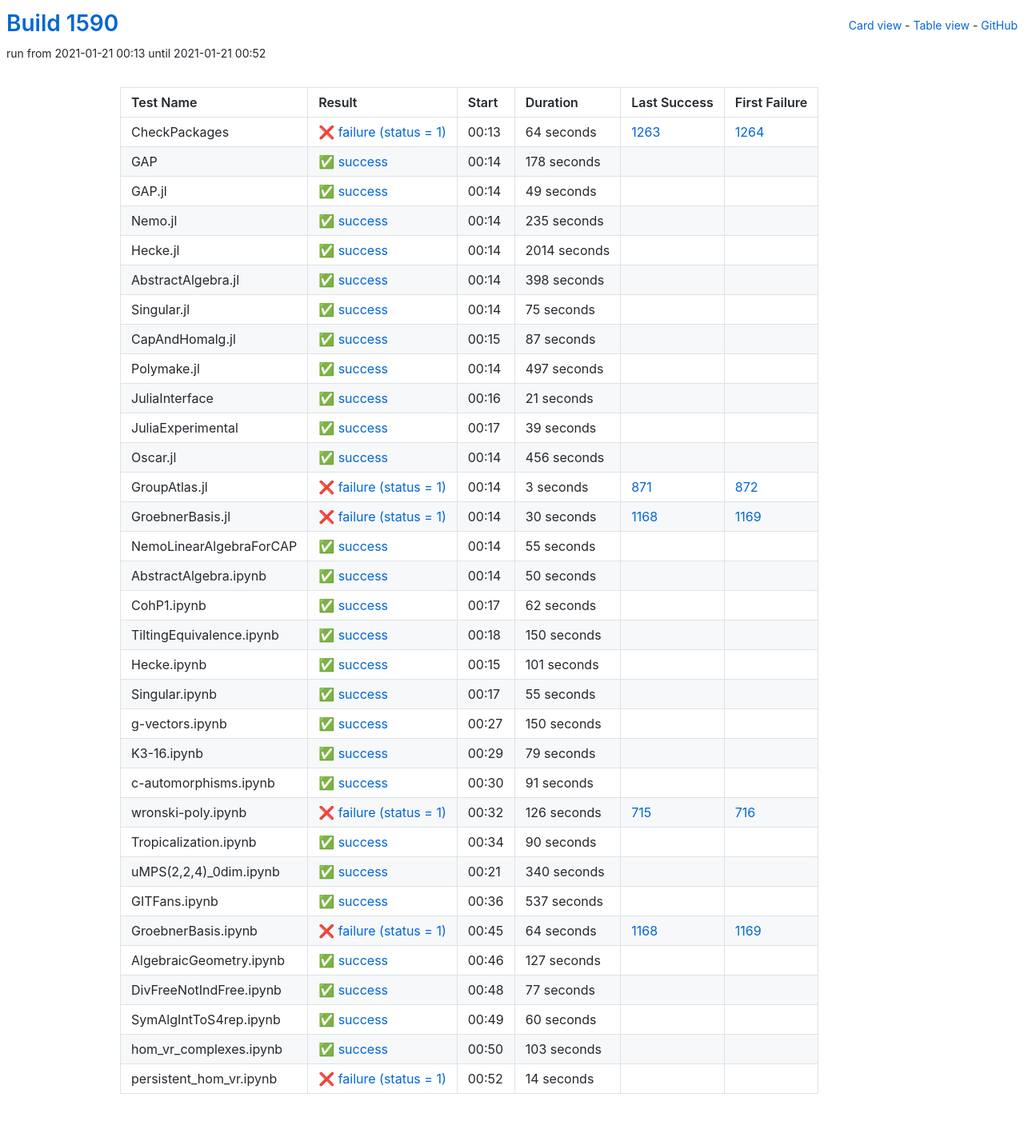
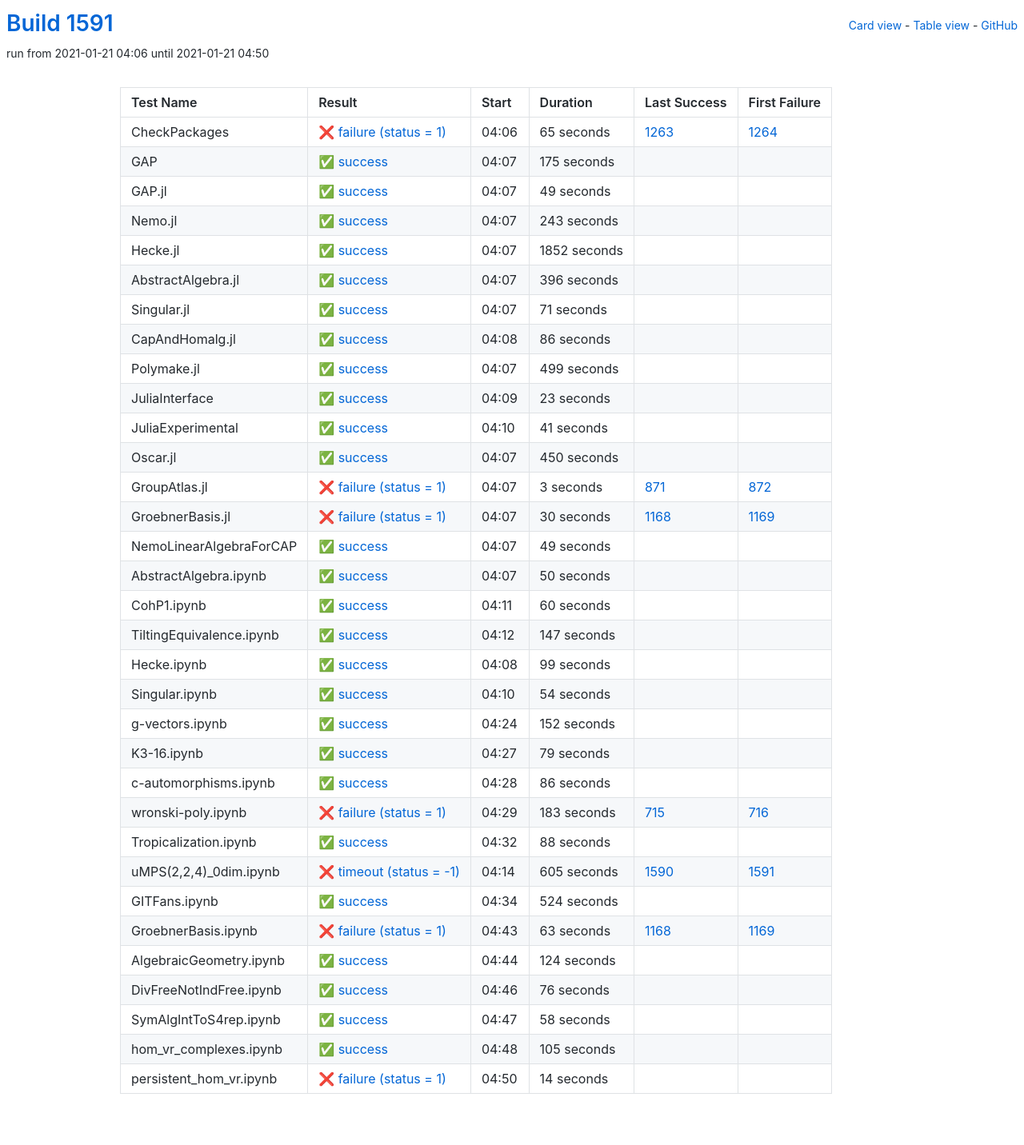
Before and after one commit to oscar-system/oscar-ci-status-stable, a Jekyll site: the page built from table.html, in a window 1280 px wide. Shown: the whole page at 80% size. Built offline with Jekyll 4.4.1, drawn with Linux system fonts in a browser that asks for light colours.

Commit message:
Build #1591

```diff
--- a/_data/ci.yml
+++ b/_data/ci.yml
@@ -1,6 +1,6 @@
 ---
-build: 1590
-build_url: https://oscarci.mathematik.uni-kl.de/job/oscar-stable/1590/
+build: 1591
+build_url: https://oscarci.mathematik.uni-kl.de/job/oscar-stable/1591/
 job: oscar-stable
 organization: oscar-system
 repo: oscar-ci-status-stable
@@ -8,32 +8,32 @@ repourl: https://github.com/oscar-system/oscar-ci-status-stable
 tests:
 - name: CheckPackages
   id: checkpackages
-  log: https://oscarci.mathematik.uni-kl.de/job/oscar-stable/1590/artifact/logs/build-1590/CheckPackages.log
-  start: 2021-01-21 00:13
+  log: https://oscarci.mathematik.uni-kl.de/job/oscar-stable/1591/artifact/logs/build-1591/CheckPackages.log
+  start: 2021-01-21 04:06
   success: false
   exitcode: 1
   status: failure
-  duration: 64
+  duration: 65
   last_success: 1263
   last_success_url: https://oscarci.mathematik.uni-kl.de/job/oscar-stable/1263/
   first_failure: 1264
   first_failure_url: https://oscarci.mathematik.uni-kl.de/job/oscar-stable/1264/
 - name: GAP
   id: gap
-  log: https://oscarci.mathematik.uni-kl.de/job/oscar-stable/1590/artifact/logs/build-1590/GAP.log
-  start: 2021-01-21 00:14
+  log: https://oscarci.mathematik.uni-kl.de/job/oscar-stable/1591/artifact/logs/build-1591/GAP.log
+  start: 2021-01-21 04:07
   success: true
   exitcode: 0
   status: success
-  duration: 178
+  duration: 175
   last_success: false
   last_success_url:
   first_failure: false
   first_failure_url:
 - name: GAP.jl
   id: gap-jl
-  log: https://oscarci.mathematik.uni-kl.de/job/oscar-stable/1590/artifact/logs/build-1590/GAP.jl.log
-  start: 2021-01-21 00:14
+  log: https://oscarci.mathematik.uni-kl.de/job/oscar-stable/1591/artifact/logs/build-1591/GAP.jl.log
+  start: 2021-01-21 04:07
   success: true
   exitcode: 0
   status: success
@@ -44,116 +44,116 @@ tests:
   first_failure_url:
 - name: Nemo.jl
   id: nemo-jl
-  log: https://oscarci.mathematik.uni-kl.de/job/oscar-stable/1590/artifact/logs/build-1590/Nemo.jl.log
-  start: 2021-01-21 00:14
+  log: https://oscarci.mathematik.uni-kl.de/job/oscar-stable/1591/artifact/logs/build-1591/Nemo.jl.log
+  start: 2021-01-21 04:07
   success: true
   exitcode: 0
   status: success
-  duration: 235
+  duration: 243
   last_success: false
   last_success_url:
   first_failure: false
   first_failure_url:
 - name: Hecke.jl
   id: hecke-jl
-  log: https://oscarci.mathematik.uni-kl.de/job/oscar-stable/1590/artifact/logs/build-1590/Hecke.jl.log
-  start: 2021-01-21 00:14
+  log: https://oscarci.mathematik.uni-kl.de/job/oscar-stable/1591/artifact/logs/build-1591/Hecke.jl.log
+  start: 2021-01-21 04:07
   success: true
   exitcode: 0
   status: success
-  duration: 2014
+  duration: 1852
   last_success: false
   last_success_url:
   first_failure: false
   first_failure_url:
 - name: AbstractAlgebra.jl
   id: abstractalgebra-jl
-  log: https://oscarci.mathematik.uni-kl.de/job/oscar-stable/1590/artifact/logs/build-1590/AbstractAlgebra.jl.log
-  start: 2021-01-21 00:14
+  log: https://oscarci.mathematik.uni-kl.de/job/oscar-stable/1591/artifact/logs/build-1591/AbstractAlgebra.jl.log
+  start: 2021-01-21 04:07
   success: true
   exitcode: 0
   status: success
-  duration: 398
+  duration: 396
   last_success: false
   last_success_url:
   first_failure: false
   first_failure_url:
 - name: Singular.jl
   id: singular-jl
-  log: https://oscarci.mathematik.uni-kl.de/job/oscar-stable/1590/artifact/logs/build-1590/Singular.jl.log
-  start: 2021-01-21 00:14
+  log: https://oscarci.mathematik.uni-kl.de/job/oscar-stable/1591/artifact/logs/build-1591/Singular.jl.log
+  start: 2021-01-21 04:07
   success: true
   exitcode: 0
   status: success
-  duration: 75
+  duration: 71
   last_success: false
   last_success_url:
   first_failure: false
   first_failure_url:
 - name: CapAndHomalg.jl
   id: capandhomalg-jl
-  log: https://oscarci.mathematik.uni-kl.de/job/oscar-stable/1590/artifact/logs/build-1590/CapAndHomalg.jl.log
-  start: 2021-01-21 00:15
+  log: https://oscarci.mathematik.uni-kl.de/job/oscar-stable/1591/artifact/logs/build-1591/CapAndHomalg.jl.log
+  start: 2021-01-21 04:08
   success: true
   exitcode: 0
   status: success
-  duration: 87
+  duration: 86
   last_success: false
   last_success_url:
   first_failure: false
   first_failure_url:
 - name: Polymake.jl
   id: polymake-jl
-  log: https://oscarci.mathematik.uni-kl.de/job/oscar-stable/1590/artifact/logs/build-1590/Polymake.jl.log
-  start: 2021-01-21 00:14
+  log: https://oscarci.mathematik.uni-kl.de/job/oscar-stable/1591/artifact/logs/build-1591/Polymake.jl.log
+  start: 2021-01-21 04:07
   success: true
   exitcode: 0
   status: success
-  duration: 497
+  duration: 499
   last_success: false
   last_success_url:
   first_failure: false
   first_failure_url:
 - name: JuliaInterface
   id: juliainterface
-  log: https://oscarci.mathematik.uni-kl.de/job/oscar-stable/1590/artifact/logs/build-1590/JuliaInterface.log
-  start: 2021-01-21 00:16
+  log: https://oscarci.mathematik.uni-kl.de/job/oscar-stable/1591/artifact/logs/build-1591/JuliaInterface.log
+  start: 2021-01-21 04:09
   success: true
   exitcode: 0
   status: success
-  duration: 21
+  duration: 23
   last_success: false
   last_success_url:
   first_failure: false
   first_failure_url:
 - name: JuliaExperimental
   id: juliaexperimental
-  log: https://oscarci.mathematik.uni-kl.de/job/oscar-stable/1590/artifact/logs/build-1590/JuliaExperimental.log
-  start: 2021-01-21 00:17
+  log: https://oscarci.mathematik.uni-kl.de/job/oscar-stable/1591/artifact/logs/build-1591/JuliaExperimental.log
+  start: 2021-01-21 04:10
   success: true
   exitcode: 0
   status: success
-  duration: 39
+  duration: 41
   last_success: false
   last_success_url:
   first_failure: false
   first_failure_url:
 - name: Oscar.jl
   id: oscar-jl
-  log: https://oscarci.mathematik.uni-kl.de/job/oscar-stable/1590/artifact/logs/build-1590/Oscar.jl.log
-  start: 2021-01-21 00:14
+  log: https://oscarci.mathematik.uni-kl.de/job/oscar-stable/1591/artifact/logs/build-1591/Oscar.jl.log
+  start: 2021-01-21 04:07
   success: true
   exitcode: 0
   status: success
-  duration: 456
+  duration: 450
   last_success: false
   last_success_url:
   first_failure: false
   first_failure_url:
 - name: GroupAtlas.jl
   id: groupatlas-jl
-  log: https://oscarci.mathematik.uni-kl.de/job/oscar-stable/1590/artifact/logs/build-1590/GroupAtlas.jl.log
-  start: 2021-01-21 00:14
+  log: https://oscarci.mathematik.uni-kl.de/job/oscar-stable/1591/artifact/logs/build-1591/GroupAtlas.jl.log
+  start: 2021-01-21 04:07
   success: false
   exitcode: 1
   status: failure
@@ -164,8 +164,8 @@ tests:
   first_failure_url: https://oscarci.mathematik.uni-kl.de/job/oscar-stable/872/
 - name: GroebnerBasis.jl
   id: groebnerbasis-jl
-  log: https://oscarci.mathematik.uni-kl.de/job/oscar-stable/1590/artifact/logs/build-1590/GroebnerBasis.jl.log
-  start: 2021-01-21 00:14
+  log: https://oscarci.mathematik.uni-kl.de/job/oscar-stable/1591/artifact/logs/build-1591/GroebnerBasis.jl.log
+  start: 2021-01-21 04:07
   success: false
   exitcode: 1
   status: failure
@@ -176,20 +176,20 @@ tests:
   first_failure_url: https://oscarci.mathematik.uni-kl.de/job/oscar-stable/1169/
 - name: NemoLinearAlgebraForCAP
   id: nemolinearalgebraforcap
-  log: https://oscarci.mathematik.uni-kl.de/job/oscar-stable/1590/artifact/logs/build-1590/NemoLinearAlgebraForCAP.log
-  start: 2021-01-21 00:14
+  log: https://oscarci.mathematik.uni-kl.de/job/oscar-stable/1591/artifact/logs/build-1591/NemoLinearAlgebraForCAP.log
+  start: 2021-01-21 04:07
   success: true
   exitcode: 0
   status: success
-  duration: 55
+  duration: 49
   last_success: false
   last_success_url:
   first_failure: false
   first_failure_url:
 - name: AbstractAlgebra.ipynb
   id: abstractalgebra-ipynb
-  log: https://oscarci.mathematik.uni-kl.de/job/oscar-stable/1590/artifact/logs/build-1590/AbstractAlgebra.ipynb.log
-  start: 2021-01-21 00:14
+  log: https://oscarci.mathematik.uni-kl.de/job/oscar-stable/1591/artifact/logs/build-1591/AbstractAlgebra.ipynb.log
+  start: 2021-01-21 04:07
   success: true
   exitcode: 0
   status: success
@@ -200,68 +200,68 @@ tests:
   first_failure_url:
 - name: CohP1.ipynb
   id: cohp1-ipynb
-  log: https://oscarci.mathematik.uni-kl.de/job/oscar-stable/1590/artifact/logs/build-1590/CohP1.ipynb.log
-  start: 2021-01-21 00:17
+  log: https://oscarci.mathematik.uni-kl.de/job/oscar-stable/1591/artifact/logs/build-1591/CohP1.ipynb.log
+  start: 2021-01-21 04:11
   success: true
   exitcode: 0
   status: success
-  duration: 62
+  duration: 60
   last_success: false
   last_success_url:
   first_failure: false
   first_failure_url:
 - name: TiltingEquivalence.ipynb
   id: tiltingequivalence-ipynb
-  log: https://oscarci.mathematik.uni-kl.de/job/oscar-stable/1590/artifact/logs/build-1590/TiltingEquivalence.ipynb.log
-  start: 2021-01-21 00:18
+  log: https://oscarci.mathematik.uni-kl.de/job/oscar-stable/1591/artifact/logs/build-1591/TiltingEquivalence.ipynb.log
+  start: 2021-01-21 04:12
   success: true
   exitcode: 0
   status: success
-  duration: 150
+  duration: 147
   last_success: false
   last_success_url:
   first_failure: false
   first_failure_url:
 - name: Hecke.ipynb
   id: hecke-ipynb
-  log: https://oscarci.mathematik.uni-kl.de/job/oscar-stable/1590/artifact/logs/build-1590/Hecke.ipynb.log
-  start: 2021-01-21 00:15
+  log: https://oscarci.mathematik.uni-kl.de/job/oscar-stable/1591/artifact/logs/build-1591/Hecke.ipynb.log
+  start: 2021-01-21 04:08
   success: true
   exitcode: 0
   status: success
-  duration: 101
+  duration: 99
   last_success: false
   last_success_url:
   first_failure: false
   first_failure_url:
 - name: Singular.ipynb
   id: singular-ipynb
-  log: https://oscarci.mathematik.uni-kl.de/job/oscar-stable/1590/artifact/logs/build-1590/Singular.ipynb.log
-  start: 2021-01-21 00:17
+  log: https://oscarci.mathematik.uni-kl.de/job/oscar-stable/1591/artifact/logs/build-1591/Singular.ipynb.log
+  start: 2021-01-21 04:10
   success: true
   exitcode: 0
   status: success
-  duration: 55
+  duration: 54
   last_success: false
   last_success_url:
   first_failure: false
   first_failure_url:
 - name: g-vectors.ipynb
   id: g-vectors-ipynb
-  log: https://oscarci.mathematik.uni-kl.de/job/oscar-stable/1590/artifact/logs/build-1590/g-vectors.ipynb.log
-  start: 2021-01-21 00:27
+  log: https://oscarci.mathematik.uni-kl.de/job/oscar-stable/1591/artifact/logs/build-1591/g-vectors.ipynb.log
+  start: 2021-01-21 04:24
   success: true
   exitcode: 0
   status: success
-  duration: 150
+  duration: 152
   last_success: false
   last_success_url:
   first_failure: false
   first_failure_url:
 - name: K3-16.ipynb
   id: k3-16-ipynb
-  log: https://oscarci.mathematik.uni-kl.de/job/oscar-stable/1590/artifact/logs/build-1590/K3-16.ipynb.log
-  start: 2021-01-21 00:29
+  log: https://oscarci.mathematik.uni-kl.de/job/oscar-stable/1591/artifact/logs/build-1591/K3-16.ipynb.log
+  start: 2021-01-21 04:27
   success: true
   exitcode: 0
   status: success
@@ -272,128 +272,128 @@ tests:
   first_failure_url:
 - name: c-automorphisms.ipynb
   id: c-automorphisms-ipynb
-  log: https://oscarci.mathematik.uni-kl.de/job/oscar-stable/1590/artifact/logs/build-1590/c-automorphisms.ipynb.log
-  start: 2021-01-21 00:30
+  log: https://oscarci.mathematik.uni-kl.de/job/oscar-stable/1591/artifact/logs/build-1591/c-automorphisms.ipynb.log
+  start: 2021-01-21 04:28
   success: true
   exitcode: 0
   status: success
-  duration: 91
+  duration: 86
   last_success: false
   last_success_url:
   first_failure: false
   first_failure_url:
 - name: wronski-poly.ipynb
   id: wronski-poly-ipynb
-  log: https://oscarci.mathematik.uni-kl.de/job/oscar-stable/1590/artifact/logs/build-1590/wronski-poly.ipynb.log
-  start: 2021-01-21 00:32
+  log: https://oscarci.mathematik.uni-kl.de/job/oscar-stable/1591/artifact/logs/build-1591/wronski-poly.ipynb.log
+  start: 2021-01-21 04:29
   success: false
   exitcode: 1
   status: failure
-  duration: 126
+  duration: 183
   last_success: 715
   last_success_url: https://oscarci.mathematik.uni-kl.de/job/oscar-stable/715/
   first_failure: 716
   first_failure_url: https://oscarci.mathematik.uni-kl.de/job/oscar-stable/716/
 - name: Tropicalization.ipynb
   id: tropicalization-ipynb
-  log: https://oscarci.mathematik.uni-kl.de/job/oscar-stable/1590/artifact/logs/build-1590/Tropicalization.ipynb.log
-  start: 2021-01-21 00:34
+  log: https://oscarci.mathematik.uni-kl.de/job/oscar-stable/1591/artifact/logs/build-1591/Tropicalization.ipynb.log
+  start: 2021-01-21 04:32
   success: true
   exitcode: 0
   status: success
-  duration: 90
+  duration: 88
   last_success: false
   last_success_url:
   first_failure: false
   first_failure_url:
 - name: uMPS(2,2,4)_0dim.ipynb
   id: umps-2-2-4-0dim-ipynb
-  log: https://oscarci.mathematik.uni-kl.de/job/oscar-stable/1590/artifact/logs/build-1590/uMPS-2-2-4-_0dim.ipynb.log
-  start: 2021-01-21 00:21
+  log: https://oscarci.mathematik.uni-kl.de/job/oscar-stable/1591/artifact/logs/build-1591/uMPS-2-2-4-_0dim.ipynb.log
+  start: 2021-01-21 04:14
+  success: false
+  exitcode: -1
+  status: timeout
+  duration: 605
+  last_success: 1590
+  last_success_url: https://oscarci.mathematik.uni-kl.de/job/oscar-stable/1590/
+  first_failure: 1591
+  first_failure_url: https://oscarci.mathematik.uni-kl.de/job/oscar-stable/1591/
+- name: GITFans.ipynb
+  id: gitfans-ipynb
+  log: https://oscarci.mathematik.uni-kl.de/job/oscar-stable/1591/artifact/logs/build-1591/GITFans.ipynb.log
+  start: 2021-01-21 04:34
   success: true
   exitcode: 0
   status: success
-  duration: 340
-  last_success: false
-  last_success_url:
-  first_failure: false
-  first_failure_url:
-- name: GITFans.ipynb
-  id: gitfans-ipynb
-  log: https://oscarci.mathematik.uni-kl.de/job/oscar-stable/1590/artifact/logs/build-1590/GITFans.ipynb.log
-  start: 2021-01-21 00:36
-  success: true
-  exitcode: 0
-  status: success
-  duration: 537
+  duration: 524
   last_success: false
   last_success_url:
   first_failure: false
   first_failure_url:
 - name: GroebnerBasis.ipynb
   id: groebnerbasis-ipynb
-  log: https://oscarci.mathematik.uni-kl.de/job/oscar-stable/1590/artifact/logs/build-1590/GroebnerBasis.ipynb.log
-  start: 2021-01-21 00:45
+  log: https://oscarci.mathematik.uni-kl.de/job/oscar-stable/1591/artifact/logs/build-1591/GroebnerBasis.ipynb.log
+  start: 2021-01-21 04:43
   success: false
   exitcode: 1
   status: failure
-  duration: 64
+  duration: 63
   last_success: 1168
   last_success_url: https://oscarci.mathematik.uni-kl.de/job/oscar-stable/1168/
   first_failure: 1169
   first_failure_url: https://oscarci.mathematik.uni-kl.de/job/oscar-stable/1169/
 - name: AlgebraicGeometry.ipynb
   id: algebraicgeometry-ipynb
-  log: https://oscarci.mathematik.uni-kl.de/job/oscar-stable/1590/artifact/logs/build-1590/AlgebraicGeometry.ipynb.log
-  start: 2021-01-21 00:46
+  log: https://oscarci.mathematik.uni-kl.de/job/oscar-stable/1591/artifact/logs/build-1591/AlgebraicGeometry.ipynb.log
+  start: 2021-01-21 04:44
   success: true
   exitcode: 0
   status: success
-  duration: 127
+  duration: 124
   last_success: false
   last_success_url:
   first_failure: false
   first_failure_url:
 - name: DivFreeNotIndFree.ipynb
   id: divfreenotindfree-ipynb
-  log: https://oscarci.mathematik.uni-kl.de/job/oscar-stable/1590/artifact/logs/build-1590/DivFreeNotIndFree.ipynb.log
-  start: 2021-01-21 00:48
+  log: https://oscarci.mathematik.uni-kl.de/job/oscar-stable/1591/artifact/logs/build-1591/DivFreeNotIndFree.ipynb.log
+  start: 2021-01-21 04:46
   success: true
   exitcode: 0
   status: success
-  duration: 77
+  duration: 76
   last_success: false
   last_success_url:
   first_failure: false
   first_failure_url:
 - name: SymAlgIntToS4rep.ipynb
   id: symalginttos4rep-ipynb
-  log: https://oscarci.mathematik.uni-kl.de/job/oscar-stable/1590/artifact/logs/build-1590/SymAlgIntToS4rep.ipynb.log
-  start: 2021-01-21 00:49
+  log: https://oscarci.mathematik.uni-kl.de/job/oscar-stable/1591/artifact/logs/build-1591/SymAlgIntToS4rep.ipynb.log
+  start: 2021-01-21 04:47
   success: true
   exitcode: 0
   status: success
-  duration: 60
+  duration: 58
   last_success: false
   last_success_url:
   first_failure: false
   first_failure_url:
 - name: hom_vr_complexes.ipynb
   id: hom-vr-complexes-ipynb
-  log: https://oscarci.mathematik.uni-kl.de/job/oscar-stable/1590/artifact/logs/build-1590/hom_vr_complexes.ipynb.log
-  start: 2021-01-21 00:50
+  log: https://oscarci.mathematik.uni-kl.de/job/oscar-stable/1591/artifact/logs/build-1591/hom_vr_complexes.ipynb.log
+  start: 2021-01-21 04:48
   success: true
   exitcode: 0
   status: success
-  duration: 103
+  duration: 105
   last_success: false
   last_success_url:
   first_failure: false
   first_failure_url:
 - name: persistent_hom_vr.ipynb
   id: persistent-hom-vr-ipynb
-  log: https://oscarci.mathematik.uni-kl.de/job/oscar-stable/1590/artifact/logs/build-1590/persistent_hom_vr.ipynb.log
-  start: 2021-01-21 00:52
+  log: https://oscarci.mathematik.uni-kl.de/job/oscar-stable/1591/artifact/logs/build-1591/persistent_hom_vr.ipynb.log
+  start: 2021-01-21 04:50
   success: false
   exitcode: 1
   status: failure
```
Also changed, not shown: README.md.
